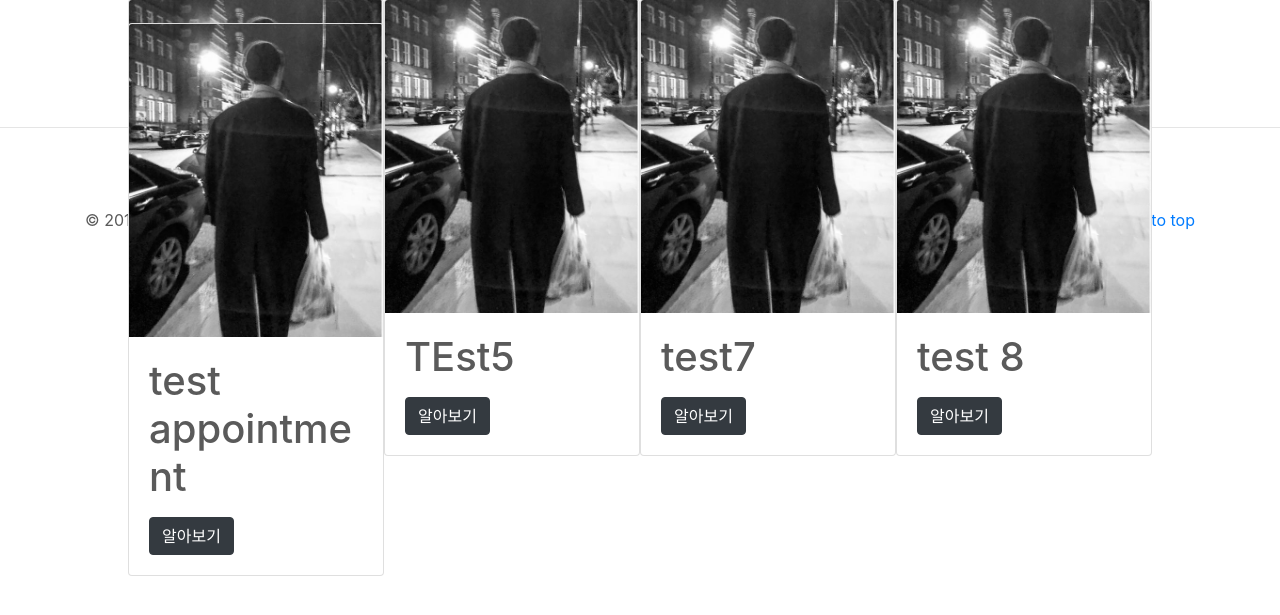
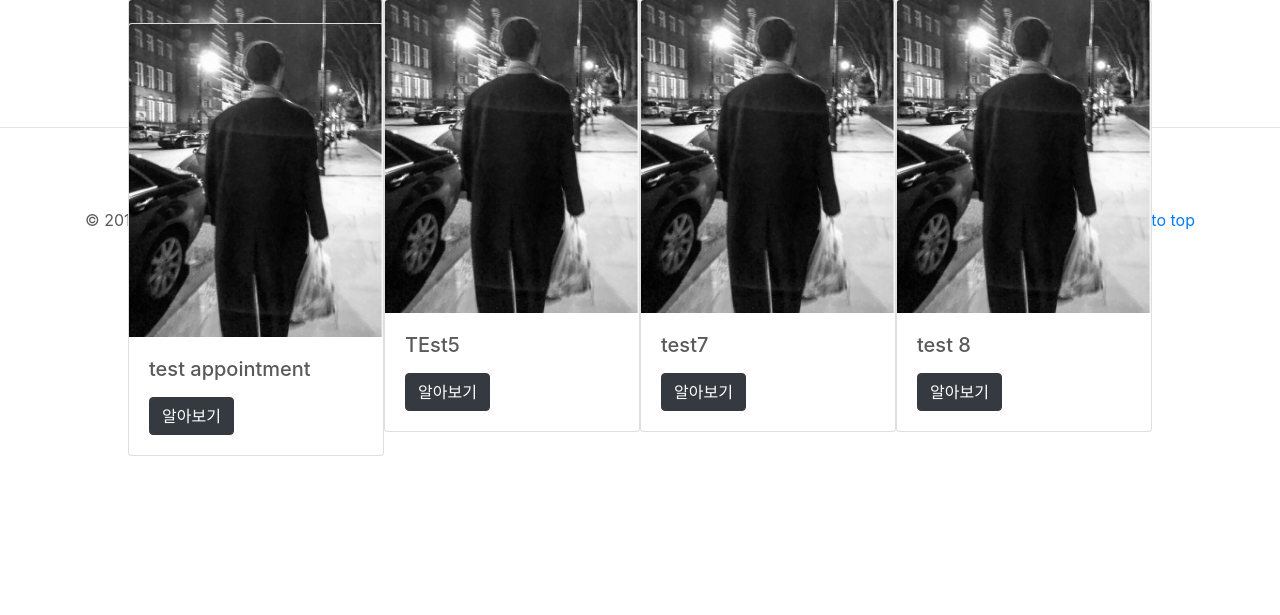
Before and after one commit to gyounghan/Web, a Django app: page /appointment/ in a window 1280 px wide. Shown: the part 99-714 px from the top of the page. Run offline with Django 3.2, Linux system fonts and the light colour scheme; data comes from the database, SQL or seed files in the repository; some libraries are stand-ins or nearby versions.

Commit message:
약속 게시물 카드 높이 지정

```diff
--- a/blank_meeting/appointment/templates/index.html
+++ b/blank_meeting/appointment/templates/index.html
@@ -90,8 +90,8 @@
 <div class="col-md-3">
     <div class="card" style="width:100%;left:50%;margin-left:-50%;">
       <img class="card-img-top" style="width:100%" src='{% static "img/men.jpg" %}'>
-        <div class="card-body">
-            <h1 clas="card-title">{{ blog.title }}</h1>
+        <div class="card-body" style="height: 30%;">
+            <h5 clas="card-title">{{ blog.title }}</h1>
             <p class="card-test">{{ blog.pub_date | date:"Y-m-d" }}</p>
             <button type="button" class="btn btn-dark" onclick="location.href = '{% url 'detail' blog.id %}'">알아보기</button>
         </div>
```
